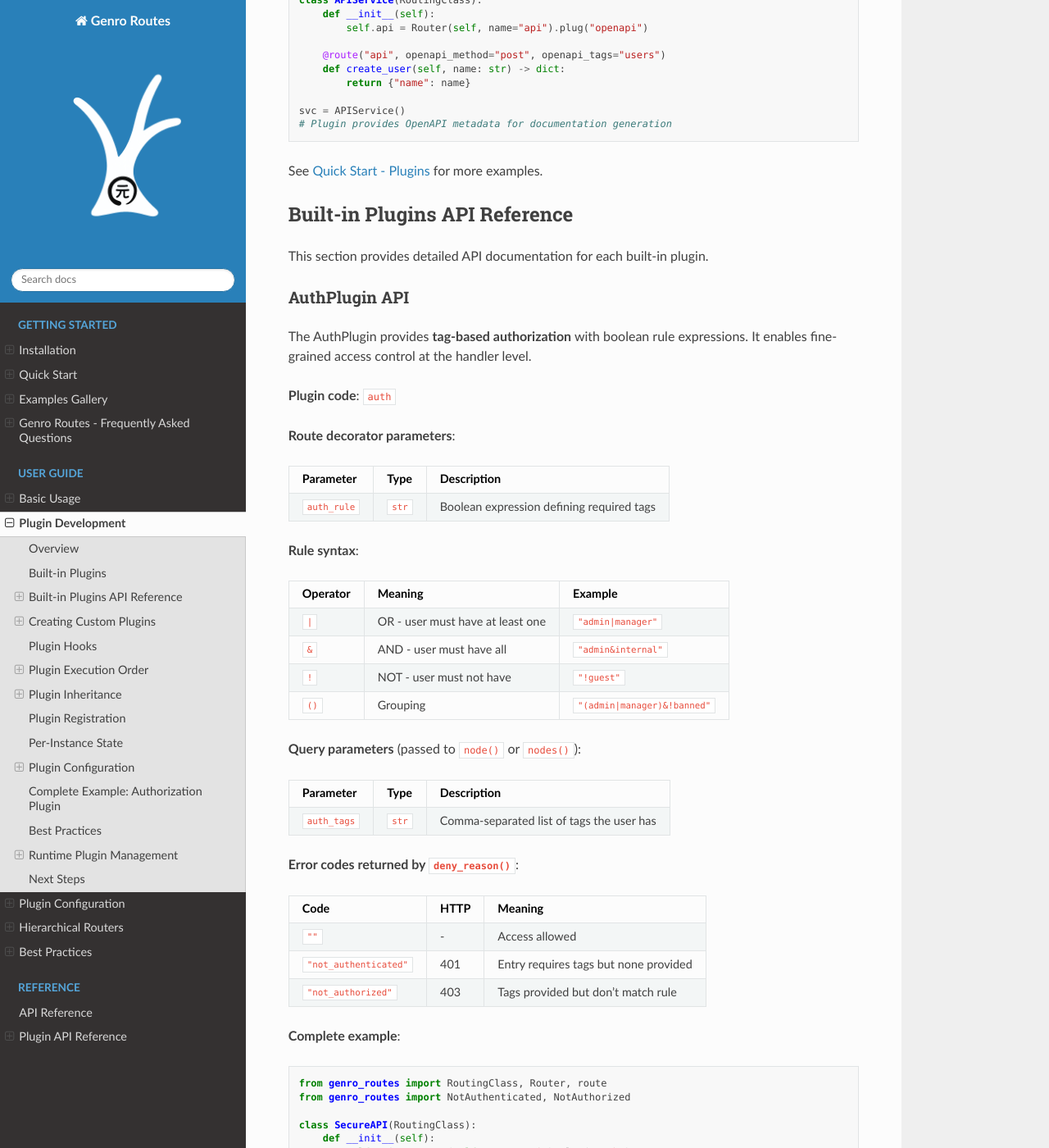
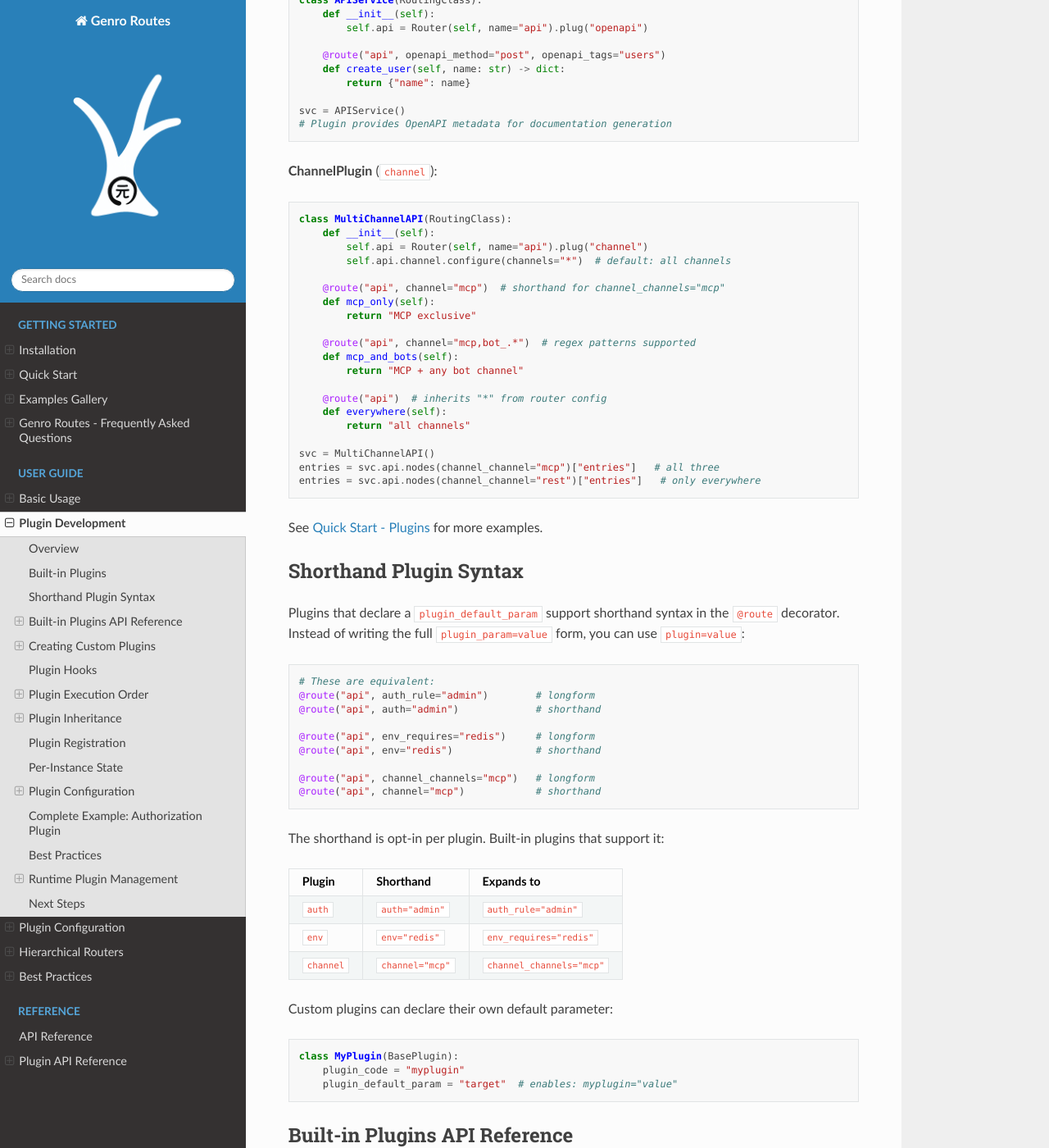
Before and after one commit to genropy/genro-routes, a Sphinx documentation site: the page built from docs/guide/plugins.md, in a window 1280 px wide and 1400 px high, scrolled down 2733 px. Shown: the whole window at 82% size. Built offline with Sphinx 7.4.7 and the Read the Docs theme 3.1.0, drawn with Linux system fonts in a browser that asks for light colours; pages that are not in the unit, such as notebooks, are missing from menus; some of the changed text lies outside the part shown.

Commit message:
docs: document shorthand plugin syntax and ChannelPlugin
- README: add channel to built-in plugins list, repository structure,
  and pattern highlights (shorthand syntax, channel filtering)
- docs/guide/plugins.md: add ChannelPlugin section with full API
  reference, shorthand syntax section with examples, update plugin
  count from five to six

````diff
--- a/docs/guide/plugins.md
+++ b/docs/guide/plugins.md
@@ -148,7 +148,64 @@
 # Plugin provides OpenAPI metadata for documentation generation
 ```
 
+**ChannelPlugin** (`channel`):
+
+```python
+class MultiChannelAPI(RoutingClass):
+    def __init__(self):
+        self.api = Router(self, name="api").plug("channel")
+        self.api.channel.configure(channels="*")  # default: all channels
+
+    @route("api", channel="mcp")  # shorthand for channel_channels="mcp"
+    def mcp_only(self):
+        return "MCP exclusive"
+
+    @route("api", channel="mcp,bot_.*")  # regex patterns supported
+    def mcp_and_bots(self):
+        return "MCP + any bot channel"
+
+    @route("api")  # inherits "*" from router config
+    def everywhere(self):
+        return "all channels"
+
+svc = MultiChannelAPI()
+entries = svc.api.nodes(channel_channel="mcp")["entries"]   # all three
+entries = svc.api.nodes(channel_channel="rest")["entries"]   # only everywhere
+```
+
 See [Quick Start - Plugins](../quickstart.md#adding-plugins) for more examples.
+
+## Shorthand Plugin Syntax
+
+Plugins that declare a `plugin_default_param` support shorthand syntax in the `@route` decorator. Instead of writing the full `plugin_param=value` form, you can use `plugin=value`:
+
+```python
+# These are equivalent:
+@route("api", auth_rule="admin")        # longform
+@route("api", auth="admin")             # shorthand
+
+@route("api", env_requires="redis")     # longform
+@route("api", env="redis")              # shorthand
+
+@route("api", channel_channels="mcp")   # longform
+@route("api", channel="mcp")            # shorthand
+```
+
+The shorthand is opt-in per plugin. Built-in plugins that support it:
+
+| Plugin | Shorthand | Expands to |
+|--------|-----------|------------|
+| `auth` | `auth="admin"` | `auth_rule="admin"` |
+| `env` | `env="redis"` | `env_requires="redis"` |
+| `channel` | `channel="mcp"` | `channel_channels="mcp"` |
+
+Custom plugins can declare their own default parameter:
+
+```python
+class MyPlugin(BasePlugin):
+    plugin_code = "myplugin"
+    plugin_default_param = "target"  # enables: myplugin="value"
+```
 
 ## Built-in Plugins API Reference
 
@@ -546,6 +603,91 @@
 # "/list_users": {"get": {"operationId": "list_users", "tags": ["users"], ...}}
 # "/create_user": {"post": {"operationId": "create_user", "tags": ["users"], ...}}
 # "/delete_user": {"delete": {"operationId": "delete_user", "tags": ["users", "admin"], ...}}
+```
+
+### ChannelPlugin API
+
+The ChannelPlugin provides **channel-based endpoint filtering**. It controls access based on the request channel (mcp, rest, bot_*, web, etc.), working alongside AuthPlugin (who) and EnvPlugin (what's available).
+
+**Plugin code**: `channel`
+
+**Route decorator parameters**:
+
+| Parameter | Type | Description |
+|-----------|------|-------------|
+| `channel_channels` | `str` | Comma-separated list of allowed channel patterns |
+| `channel` | `str` | Shorthand for `channel_channels` (via `plugin_default_param`) |
+
+**Channel pattern syntax**:
+
+| Pattern | Matches | Example |
+|---------|---------|---------|
+| `"mcp"` | Exact match | Only MCP channel |
+| `"bot_.*"` | Regex via `re.fullmatch` | Any bot channel |
+| `"mcp,rest"` | Comma-separated list | MCP or REST |
+| `"*"` | Wildcard | Any channel |
+| `""` | Nothing | Default closed |
+
+**Query parameters** (passed to `node()` or `nodes()`):
+
+| Parameter | Type | Description |
+|-----------|------|-------------|
+| `channel_channel` | `str` | The request channel to filter against |
+
+**Error codes returned by `deny_reason()`**:
+
+| Code | HTTP | Meaning |
+|------|------|---------|
+| `""` | - | Access allowed |
+| `"not_available"` | 501 | Channel doesn't match or not configured |
+
+**Key behaviors**:
+
+- **Default closed**: entry without `channels` configured returns `"not_available"`
+- **Config inheritance**: child routers inherit parent channel config
+- **Regex patterns**: each pattern is matched with `re.fullmatch`
+
+**Complete example**:
+
+```python
+from genro_routes import RoutingClass, Router, route
+
+class MultiChannelAPI(RoutingClass):
+    def __init__(self):
+        self.api = Router(self, name="api").plug("channel")
+        self.api.channel.configure(channels="*")  # default: all channels
+
+    @route("api", channel="mcp")  # shorthand syntax
+    def mcp_tool(self):
+        return "only via MCP"
+
+    @route("api", channel="mcp,bot_.*")
+    def ai_accessible(self):
+        return "MCP + any bot"
+
+    @route("api", channel="rest,web")
+    def browser_only(self):
+        return "REST or web"
+
+    @route("api")  # inherits "*" from router config
+    def universal(self):
+        return "everywhere"
+
+api = MultiChannelAPI()
+
+# MCP client sees: mcp_tool, ai_accessible, universal
+entries = api.api.nodes(channel_channel="mcp")["entries"]
+assert "mcp_tool" in entries
+assert "browser_only" not in entries
+
+# REST client sees: browser_only, universal
+entries = api.api.nodes(channel_channel="rest")["entries"]
+assert "browser_only" in entries
+assert "mcp_tool" not in entries
+
+# Combined with auth
+api2 = Router(Owner(), name="api").plug("channel").plug("auth")
+# Both filters must pass for entry to be visible
 ```
 
 ## Creating Custom Plugins
````
Also changed, not shown: other parts of docs/guide/plugins.md (+1 -1 lines), README.md (+5 -2 lines).
